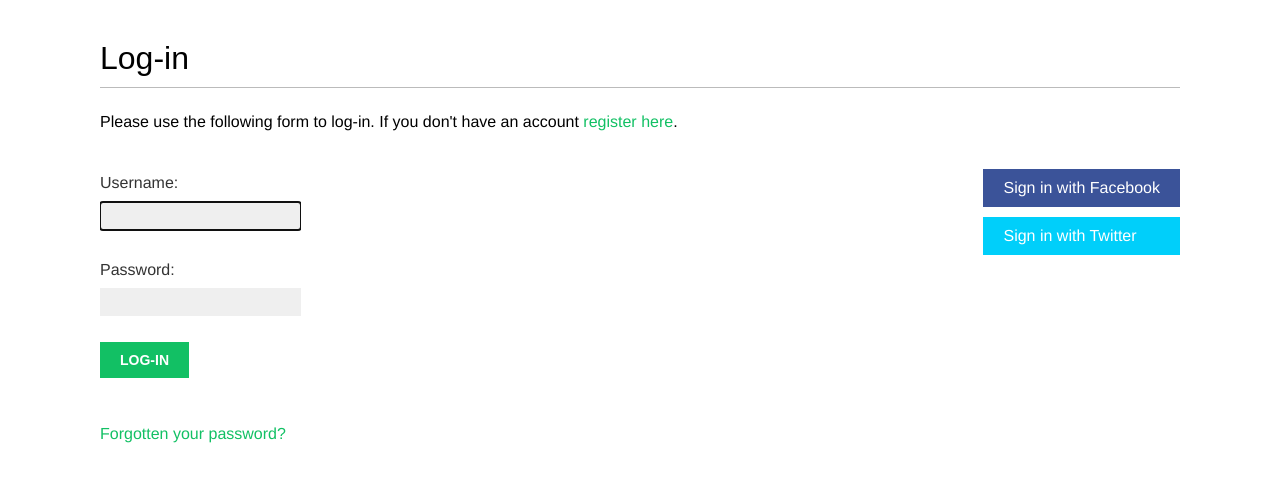
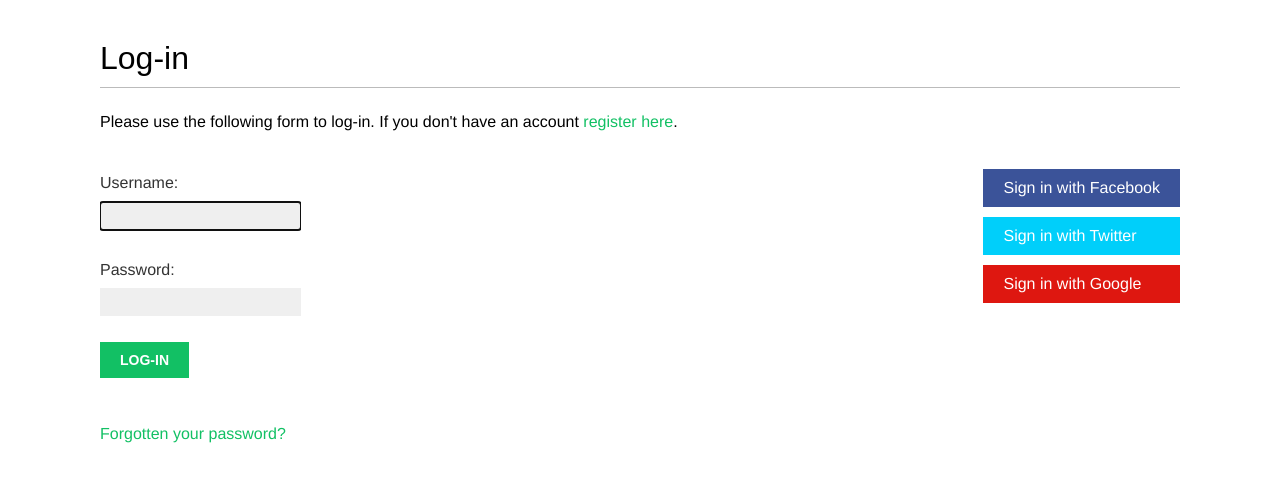
Before and after one commit to Eddy-123/bookmarks, a Django app: page /account/login/ in a window 1280 px wide. Shown: the part 47-529 px from the top of the page. Run offline with Django 4.2, Linux system fonts and the light colour scheme; some web fonts are replaced.

Commit message:
authentication using google

```diff
--- a/account/templates/registration/login.html
+++ b/account/templates/registration/login.html
@@ -42,6 +42,11 @@
                     Sign in with Twitter
                 </a>
             </li>
+            <li class="google">
+                <a href="{% url 'social:begin' 'google-oauth2' %}">
+                    Sign in with Google
+                </a>
+            </li>
         </ul>
     </div>
 {% endblock  %}
--- a/bookmarks/settings.py
+++ b/bookmarks/settings.py
@@ -145,6 +145,7 @@ AUTHENTICATION_BACKENDS = [
     'account.authentication.EmailAuthBackend',
     'social_core.backends.facebook.FacebookOAuth2',
     'social_core.backends.twitter.TwitterOAuth',
+    'social_core.backends.google.GoogleOAuth2',
 ]
 
 SOCIAL_AUTH_FACEBOOK_KEY = os.getenv("SOCIAL_AUTH_FACEBOOK_KEY")
@@ -152,3 +153,6 @@ SOCIAL_AUTH_FACEBOOK_SECRET = os.getenv("SOCIAL_AUTH_FACEBOOK_SECRET")
 
 SOCIAL_AUTH_TWITTER_KEY = os.getenv("SOCIAL_AUTH_TWITTER_KEY")
 SOCIAL_AUTH_TWITTER_SECRET = os.getenv("SOCIAL_AUTH_TWITTER_SECRET")
+
+SOCIAL_AUTH_GOOGLE_OAUTH2_KEY = os.getenv("SOCIAL_AUTH_GOOGLE_OAUTH2_KEY")
+SOCIAL_AUTH_GOOGLE_OAUTH2_SECRET = os.getenv("SOCIAL_AUTH_GOOGLE_OAUTH2_SECRET")
```
